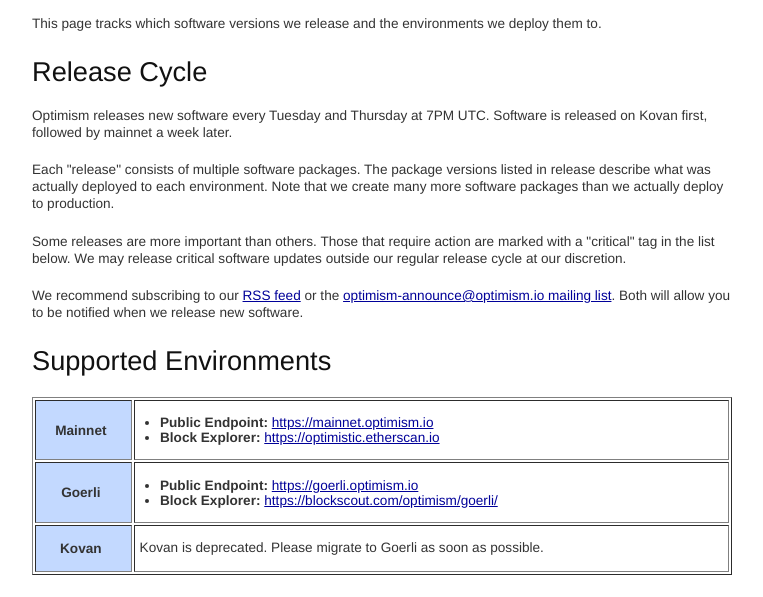
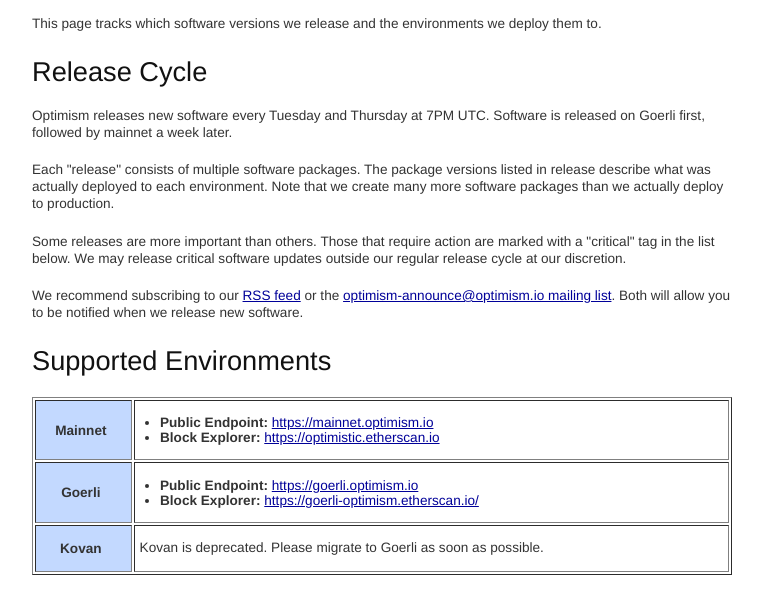
Before and after one commit to ethereum-optimism/changelog, a Jekyll site: the page built from index.html, in a window 1280 px wide and 900 px high. Shown: the part 127-724 px from the top of the window, without its empty margins (258-1021 px from the left). Built offline with Jekyll 4.4.1, drawn with Linux system fonts in a browser that asks for light colours.

Commit message:
Replace Kovan with Goerli, fix block explorer link

```diff
--- a/index.html
+++ b/index.html
@@ -16,7 +16,7 @@
 <h2>Release Cycle</h2>
 
 <p>
-    Optimism releases new software every Tuesday and Thursday at 7PM UTC. Software is released on Kovan first, followed
+    Optimism releases new software every Tuesday and Thursday at 7PM UTC. Software is released on Goerli first, followed
     by mainnet a week later.
 </p>
 
@@ -56,7 +56,7 @@
             <ul class="versions">
                 <li><strong>Public Endpoint:</strong> <a href="https://goerli.optimism.io">https://goerli.optimism.io</a>
                 </li>
-                <li><strong>Block Explorer:</strong> <a href="https://blockscout.com/optimism/goerli/">https://blockscout.com/optimism/goerli/</a>
+                <li><strong>Block Explorer:</strong> <a href="https://goerli-optimism.etherscan.io/">https://goerli-optimism.etherscan.io/</a>
                 </li>
             </ul>
         </td>
```
